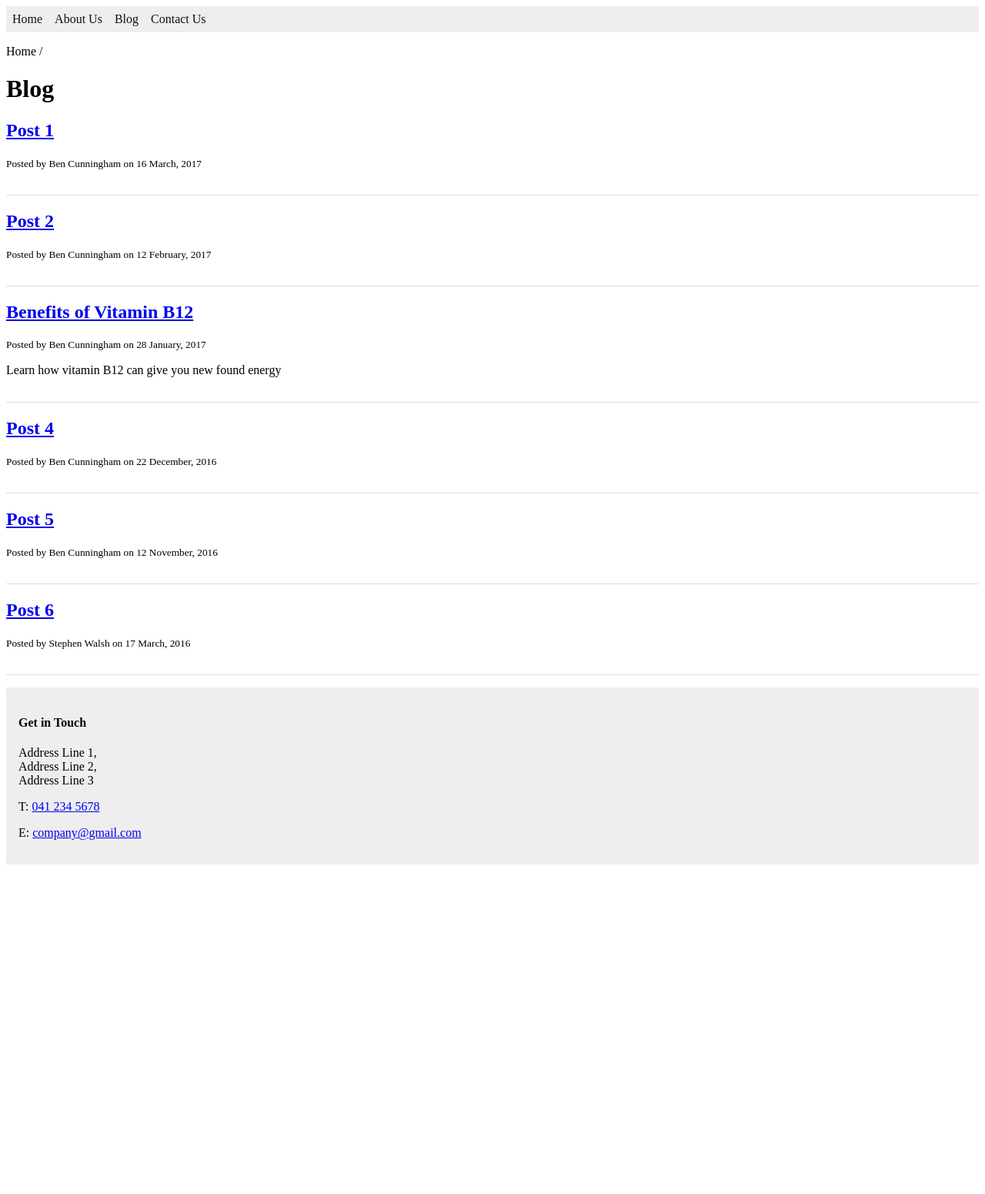
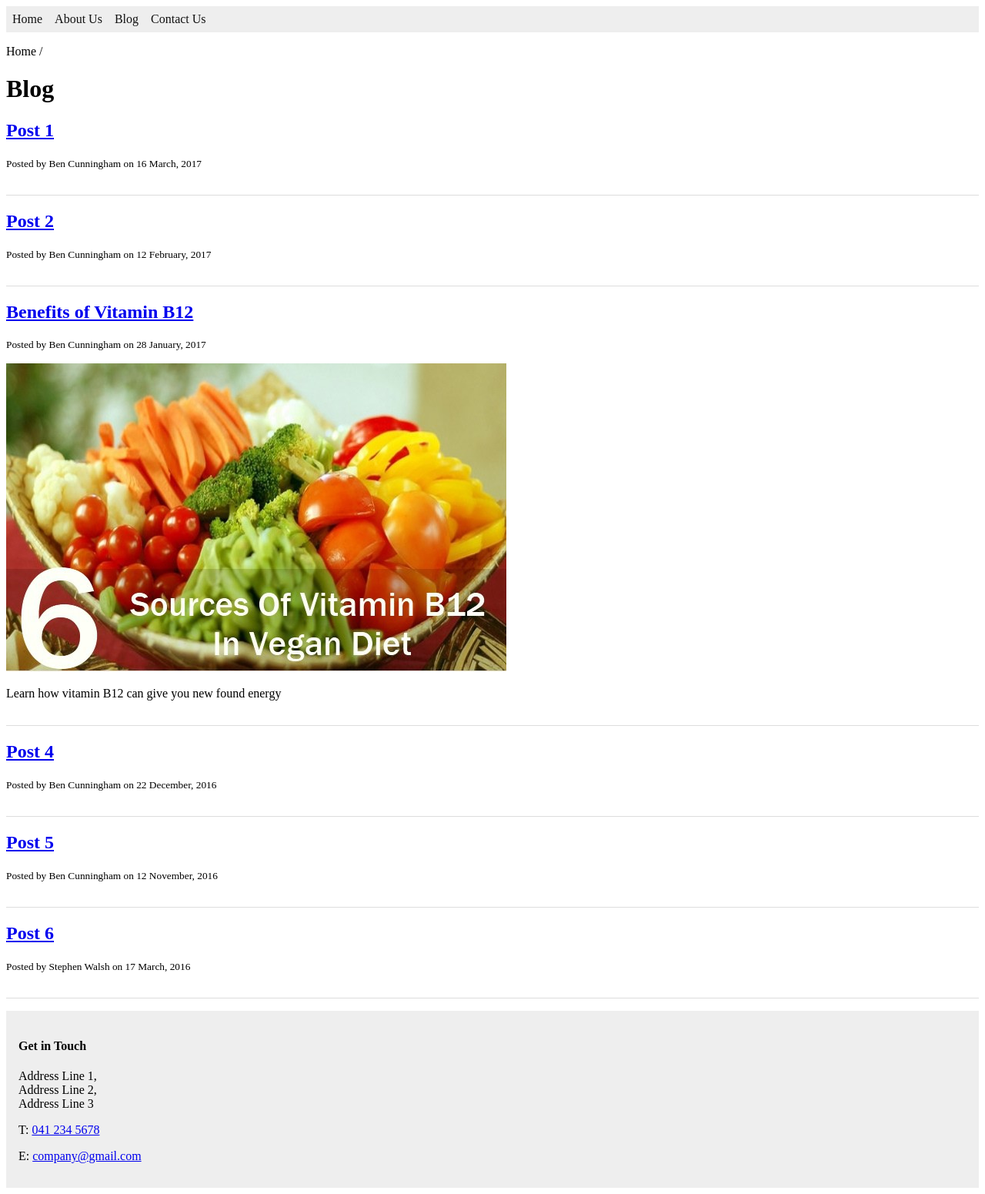
Before and after one commit to jastew/jekyll-template, a Jekyll site: the page built from blog.html, in a window 1280 px wide. Shown: the whole page at 77% size. Built offline with Jekyll 4.4.1, drawn with Linux system fonts in a browser that asks for light colours; before the commit the page ends 1131 px from its top, so only the background shows below that.

Commit message:
Updated '_includes/layout/posts.html' via CloudCannon

```diff
--- a/_includes/layout/posts.html
+++ b/_includes/layout/posts.html
@@ -4,6 +4,9 @@
     <li class="posts__item">
         <h2><a href="{{ post.url }}">{{ post.title }}</a></h2>
         <p><small>Posted by {{ author.name }} on {{ post.date | date: "%-d %B, %Y" }}</small></p>
+        {% if post.image %}
+            <a href="{{ post.url }}"><img src="{{ post.image | absolute_url}}"></a>
+        {% endif %}
         <p>{{ post.description }}</p>
     </li>
     {% endfor %}
```
